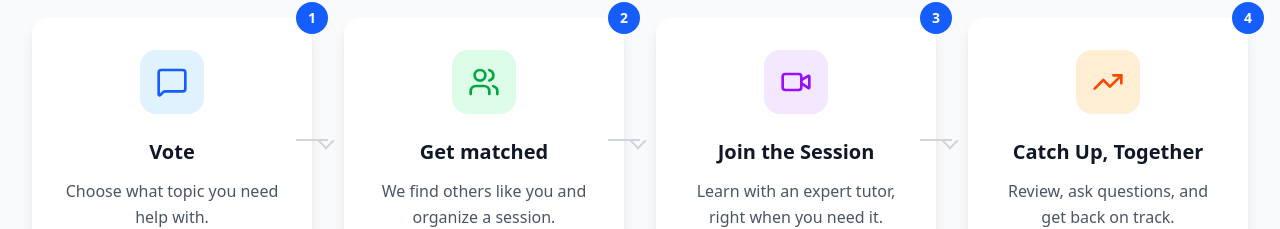
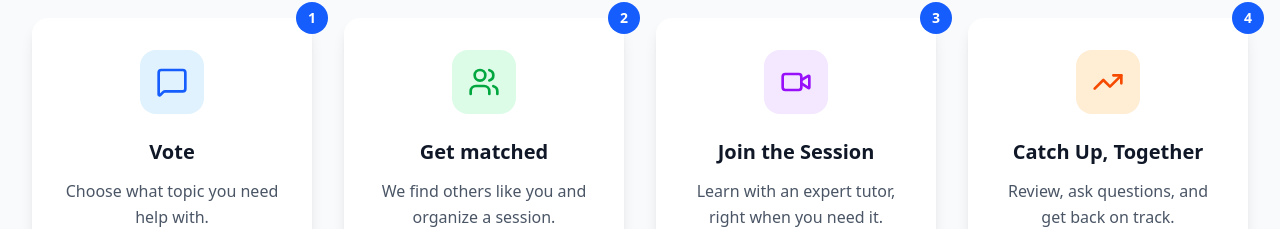
Before and after one commit to Nxtiv-software/Kuppi, a React (Vite) app: page / in a window 1280 px wide. Shown: the part 1592-1821 px from the top of the page. Built offline with nearby package versions, Linux system fonts and the light colour scheme; no server answers.

Commit message:
init commit

```diff
--- a/src/ui/Home/HowItWorks.jsx
+++ b/src/ui/Home/HowItWorks.jsx
@@ -50,8 +50,8 @@ const HowItWorks = () => {
 
                 {index < steps.length - 1 && (
                   <div className="hidden lg:block absolute top-1/2 -right-4 transform -translate-y-1/2 z-10">
-                    <div className="w-8 h-0.5 bg-gray-300"></div>
-                    <div className="absolute -right-1 -top-1 w-3 h-3 border-r-2 border-b-2 border-gray-300 transform rotate-45"></div>
+                    {/* <div className="w-8 h-0.5 bg-gray-300"></div>
+                    <div className="absolute -right-1 -top-1 w-3 h-3 border-r-2 border-b-2 border-gray-300 transform rotate-45"></div> */}
                   </div>
                 )}
               </div>
```
